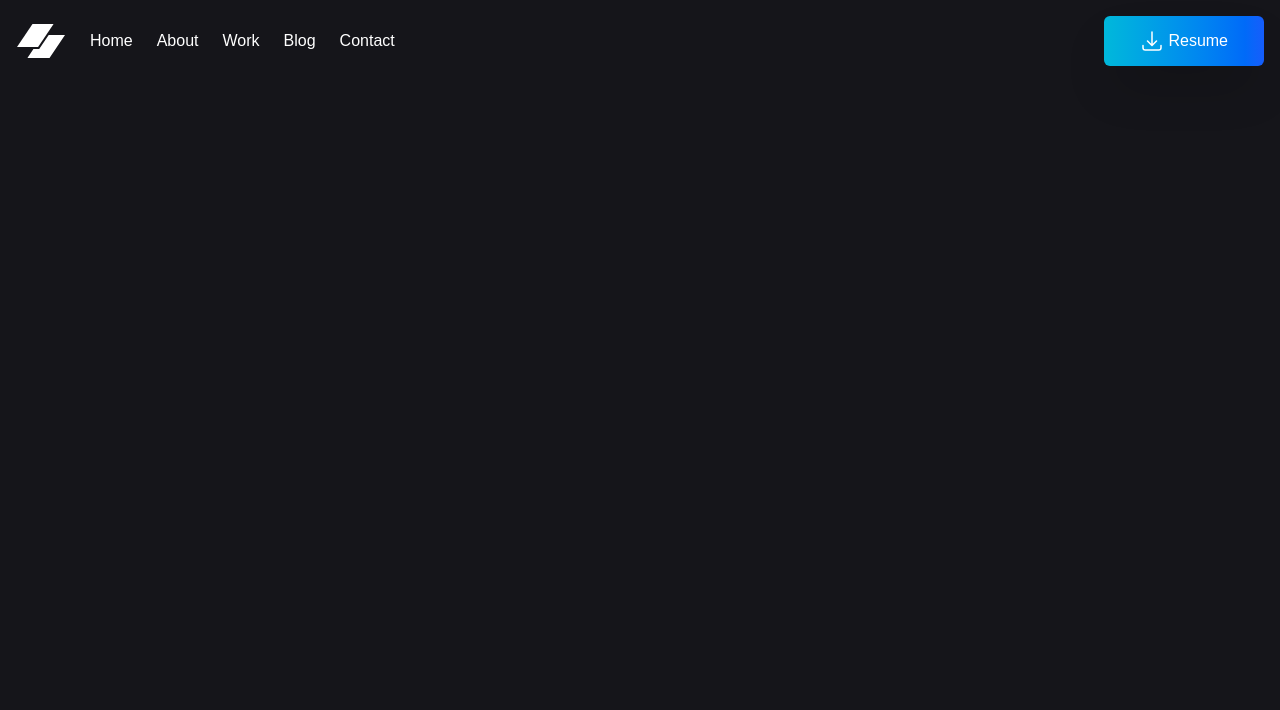
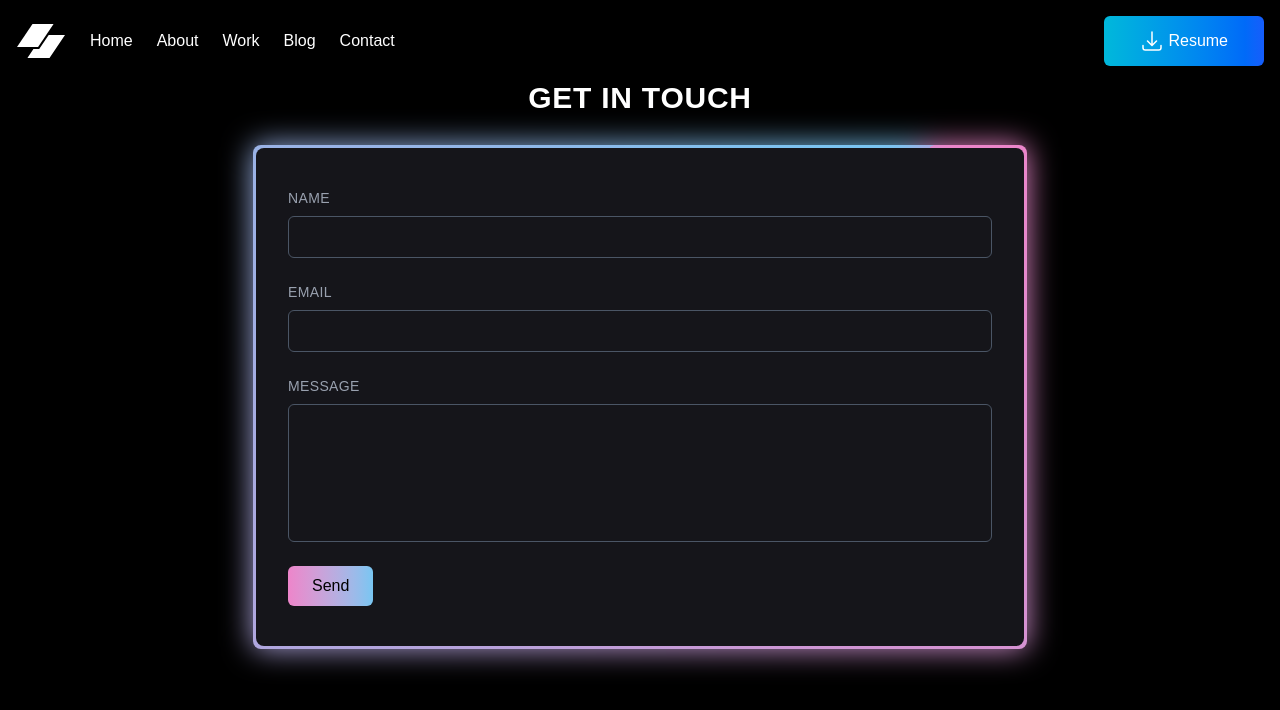
Before and after one commit to Travisaurus-Rex/iamtravis-nextjs, a Next.js app: page /contact in a window 1280 px wide. Shown: the top 710 px of the page. Built offline with nearby package versions, Linux system fonts and the light colour scheme.

Commit message:
added gradient background animation on contact form

```diff
--- a/app/contact/page.tsx
+++ b/app/contact/page.tsx
@@ -1,5 +1,85 @@
+"use client";
+
+import { useState } from "react";
+
 export default function Contact() {
+  const [status, setStatus] = useState<"idle" | "sending" | "sent">("idle");
+
+  async function handleSubmit(e: React.FormEvent<HTMLFormElement>) {
+    e.preventDefault();
+    setStatus("sending");
+
+    // ---- DEMO only ------------------------------------------------
+    // Replace with Formspree, EmailJS, API route, etc.
+    await new Promise((r) => setTimeout(r, 1400));
+    // ---------------------------------------------------------------
+    setStatus("sent");
+  }
+
   return (
-    <div className="min-h-screen flex flex-col items-center justify-center p-8 font-[family-name:var(--font-geist-sans)] contact-page"></div>
+    <section
+      id="contact"
+      className="max-w-3xl w-full mx-auto py-20 flex flex-col items-center text-white"
+    >
+      <h2 className="section-heading mb-8">Get in Touch</h2>
+
+      {/* wrapper provides the gradient outline */}
+      <div className="gradient-border rounded-lg w-full">
+        <form
+          onSubmit={handleSubmit}
+          className="bg-transparent rounded-lg px-8 py-10 flex flex-col gap-6"
+        >
+          {/* name */}
+          <label className="flex flex-col gap-2">
+            <span className="text-sm uppercase tracking-wide text-gray-400">
+              Name
+            </span>
+            <input
+              type="text"
+              name="name"
+              required
+              className="bg-transparent border border-gray-600 rounded-md px-4 py-2 focus:outline-none focus:border-[white]"
+            />
+          </label>
+
+          {/* email */}
+          <label className="flex flex-col gap-2">
+            <span className="text-sm uppercase tracking-wide text-gray-400">
+              Email
+            </span>
+            <input
+              type="email"
+              name="email"
+              required
+              className="bg-transparent border border-gray-600 rounded-md px-4 py-2 focus:outline-none focus:border-[white]"
+            />
+          </label>
+
+          {/* message */}
+          <label className="flex flex-col gap-2">
+            <span className="text-sm uppercase tracking-wide text-gray-400">
+              Message
+            </span>
+            <textarea
+              name="message"
+              rows={5}
+              required
+              className="bg-transparent border border-gray-600 rounded-md px-4 py-2 resize-none focus:outline-none focus:border-[white]"
+            />
+          </label>
+
+          {/* submit */}
+          <button
+            type="submit"
+            disabled={status !== "idle"}
+            className="self-start px-6 py-2 rounded-md font-medium bg-gradient-to-r from-[#ed85ca] to-[#78c6f2] text-black hover:opacity-90 disabled:opacity-60 transition"
+          >
+            {status === "idle" && "Send"}
+            {status === "sending" && "Sending…"}
+            {status === "sent" && "Sent!"}
+          </button>
+        </form>
+      </div>
+    </section>
     );
 }
--- a/app/globals.css
+++ b/app/globals.css
@@ -1,6 +1,20 @@
 
 @import url('https://fonts.googleapis.com/css2?family=Noto+Sans+JP:wght@100..900&display=swap');
 @import "tailwindcss";
+
+:root {
+  --clr-1: #ed85ca; /* pink */
+  --clr-2: #78c6f2; /* blue */
+  --clr-3: #15151a; /* dark gray */
+  --clr-4: #ededed; /* light gray */
+  --clr-5: #0a0a0a; /* black */
+}
+
+@property --gradient-angle {
+  syntax: '<angle>';
+  initial-value: 0deg;
+  inherits: false;
+}
 
 @theme inline {
   --color-background: var(--background);
@@ -37,6 +51,7 @@ body {
   transition-property: opacity, transform, filter, background;
   transition-timing-function: ease-out;
   transition-duration: 200ms;
+  background-color: black;
 }
 
 .page-transition {
@@ -70,3 +85,36 @@ body {
 .navbar {
   background-color: transparent !important;
 }
+
+.gradient-border {
+  position: relative;
+  background-color: var(--clr-3);
+}
+
+.gradient-border::before,
+.gradient-border::after {
+  content: '';
+  position: absolute;
+  inset: -3px;
+  z-index: -1;
+  background: conic-gradient(
+    from var(--gradient-angle),
+    var(--clr-1) 0%,
+    var(--clr-2) 100%
+  );
+  border-radius: inherit;
+  animation: rotation 20s linear infinite;
+}
+
+.gradient-border::after {
+  filter: blur(15px);
+}
+
+@keyframes rotation {
+  0% { --gradient-angle: 0deg; }
+  100% { --gradient-angle: 180deg; }
+}
+
+@media (prefers-reduced-motion: reduce) {
+  .gradient-border::before { animation: none; }
+}
```
